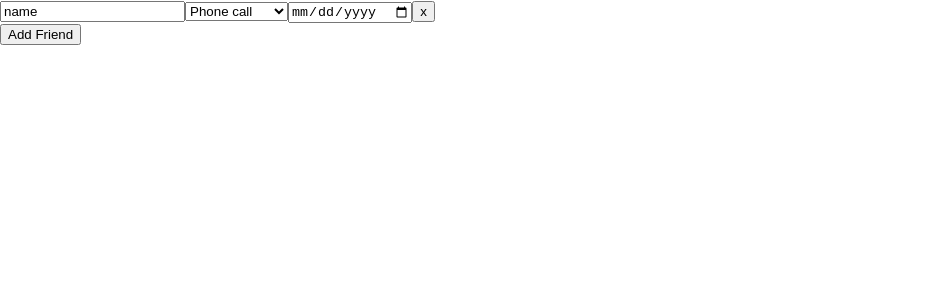
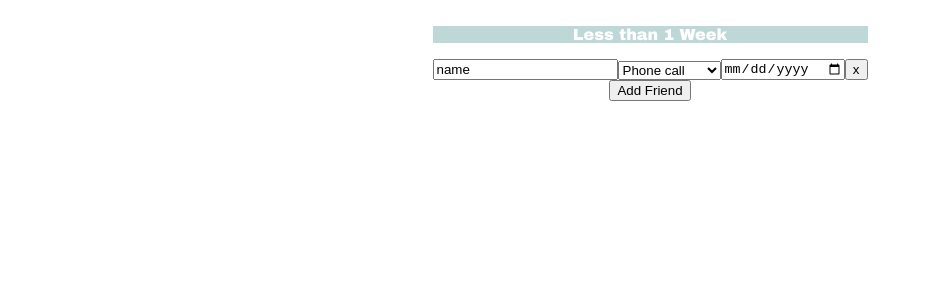
Before and after one commit to Johan-Melin/Friend_Reminder, a React (Create React App) app: page / in a window 1280 px wide. Both pictures are taken after a click on the button "Add Friend". Shown: the top 300 px of the page, without its empty margins (0-931 px from the left). Built offline with nearby package versions, Linux system fonts and the light colour scheme.

Commit message:
conditional rendering

```diff
--- a/src/components/FriendRow.js
+++ b/src/components/FriendRow.js
@@ -4,6 +4,7 @@ const FriendRow = ({item, updateData, deleteBtn}) => {
     //.toISOString().substr(0, 10)
     return (
         <form onSubmit={e => { e.preventDefault(); }}>
+            <div style={{display: "flex", flex: 1, justifyContent: "end", alignItems: "end"}}>
                 <input type="text" name="name" placeholder="name" defaultValue={item.name} onChange={e => updateData(e, item.id)} />
                 <select name="type" defaultValue={item.type} onChange={e => updateData(e, item.id)}>
                     <option value="met">Met in person</option>
@@ -16,6 +17,7 @@ const FriendRow = ({item, updateData, deleteBtn}) => {
                 </select>
                 <input type="date" name="date" defaultValue={item.date} onChange={e => updateData(e, item.id)} />
                 <button type="button" name="delete" onClick={() => deleteBtn(item.id)}>x</button>
+            </div>
         </form>
     )
 }
--- a/src/components/FriendsLister.js
+++ b/src/components/FriendsLister.js
@@ -1,6 +1,7 @@
 import React from 'react'
 import FriendRow from './FriendRow'
 import useLocalStorage from '../utils/useLocalStorage'
+import TimeHeader from './TimeHeader'
 
 const FriendsLister = () => {
     const [list, setList] = useLocalStorage('friendslist', []);
@@ -37,14 +38,21 @@ const FriendsLister = () => {
         setList(list.filter(item => item.id !== val));
     }
 
+    const [titles, setTitles] = React.useState([]);
+
     return (
-        <>
+        <div style={{margin: 10, display: "flex", width: "100%", flex: 1, flexDirection: "column", alignItems: 'center'}}>
             {list.length === 0 ? <h2>Add friends to start</h2> : null}
-            {list.map((item, index) => {
-                return <FriendRow key={item.id} item={item} updateData={updateData} deleteBtn={deleteBtn} />
+            {list.map(item => {
+                return (
+                    <div key={item.id}>
+                        <TimeHeader date={item.date} titles={titles} setTitles={setTitles} />
+                        <FriendRow item={item} updateData={updateData} deleteBtn={deleteBtn} />
+                     </div>
+                )
             })}
             <button onClick={addFriend}>Add Friend</button>
-        </>
+        </div>
     )
 }
 
--- /dev/null
+++ b/src/components/TimeHeader.js
@@ -0,0 +1,30 @@
+import React from 'react'
+
+const TimeHeader = ({date, titles, setTitles}) => {
+    const calculateDays = (date) => {
+        let timeDiff = new Date().getTime() - new Date(date).getTime();
+        let days = Math.ceil(timeDiff / (1000 * 3600 * 24));
+        return days;
+    }
+
+    let daysGone = calculateDays(date);
+    let color = "#BED8D7";
+    let text = "Less than 1 Week";
+    if (daysGone > 7 && daysGone <= 30){
+        color = "#B19CD8";
+        text = "Less than 1 Month";
+    } else if (daysGone > 30 && daysGone <= 90){
+        color = "#FFE096";
+        text = "Less than 3 Months";
+    } else if (daysGone > 90){
+        color = "#F4B5D2";
+        text = "More than 3 Months";
+    }
+
+    if(titles.indexOf(text)===-1){
+        return <div style={{backgroundColor: color}}><p style={{color: "white", fontFamily: "Arial Black", textAlign: "center"}}>{text}</p></div>
+    }
+    return null;
+}
+
+export default TimeHeader
```
Lines whose indentation alone changed are shown as unchanged.
